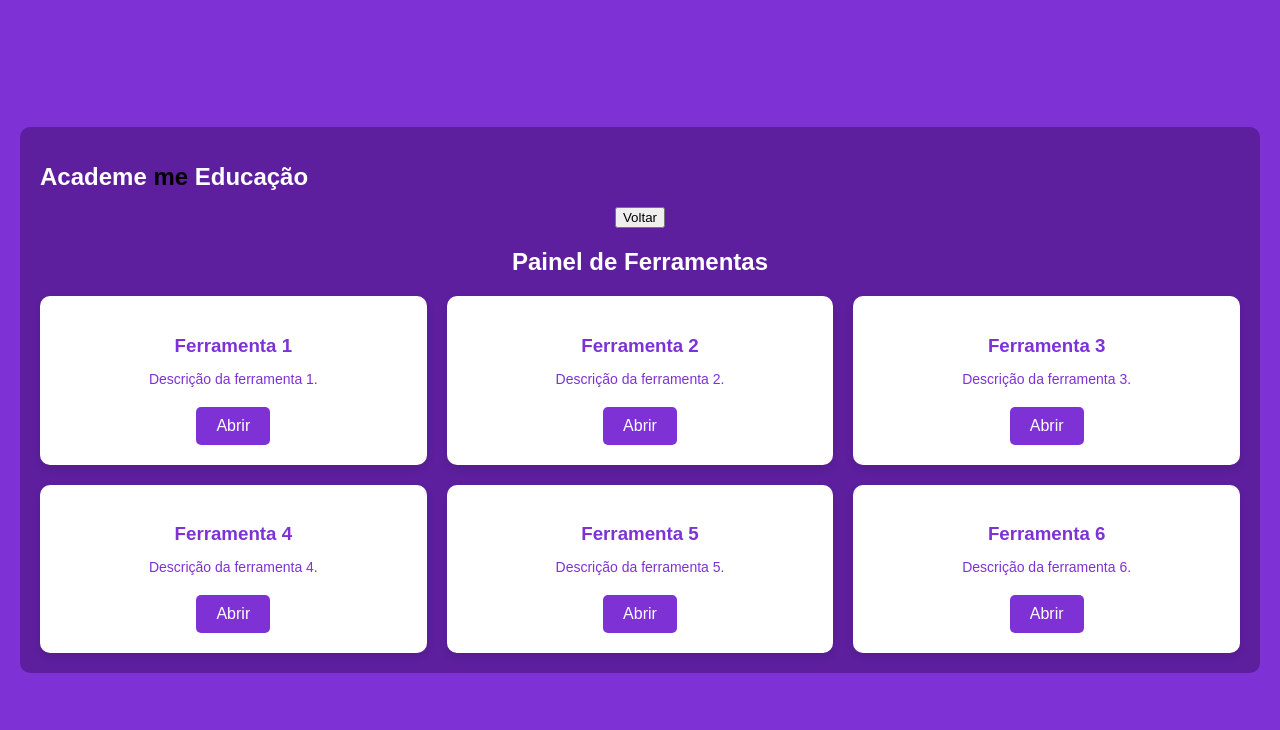
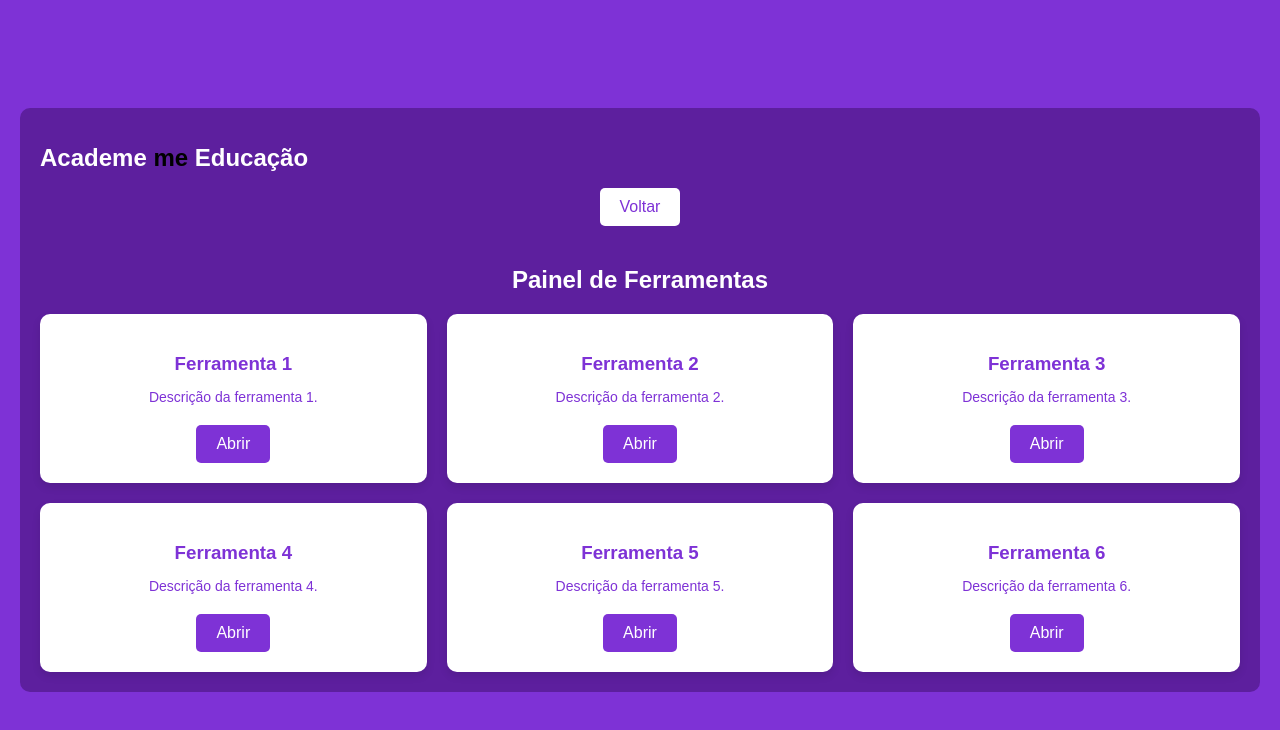
Before and after one commit to Academe33/Painel-de-Ferramentas, a plain HTML site: page index.html in a window 1280 px wide. Drawn offline with Linux system fonts and the light colour scheme.

Commit message:
Update style.css

```diff
--- a/style.css
+++ b/style.css
@@ -1,3 +1,20 @@
+/* Botão de Voltar */
+.back-button {
+    background-color: #fff;
+    color: #7E32D6;
+    border: none;
+    padding: 10px 20px;
+    cursor: pointer;
+    border-radius: 5px;
+    font-size: 16px;
+    margin-bottom: 20px;
+    transition: background-color 0.3s ease;
+}
+
+.back-button:hover {
+    background-color: #f0f0f0;
+}
+
 /* Estilo global */
 body {
     font-family: 'Montserrat', sans-serif;
```
